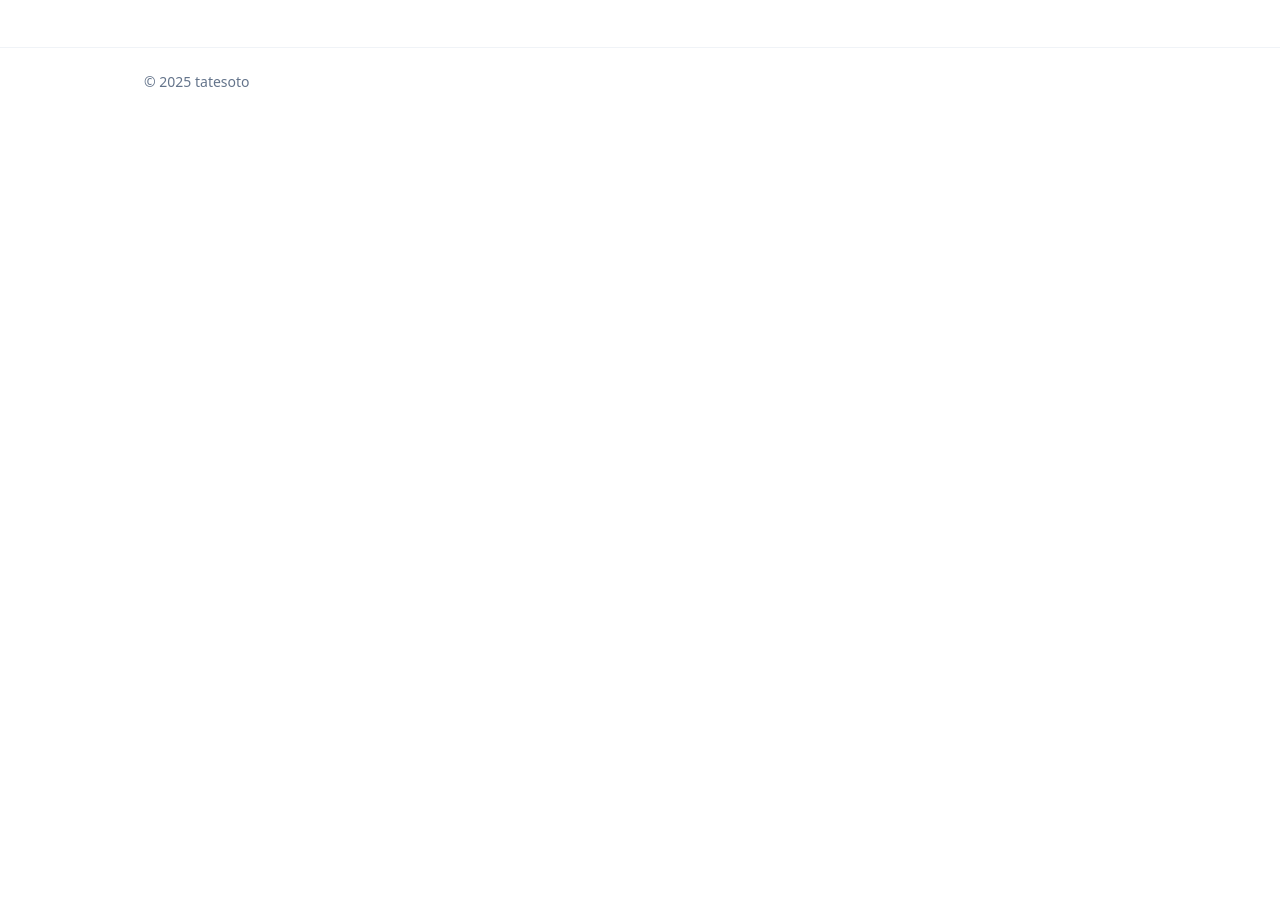
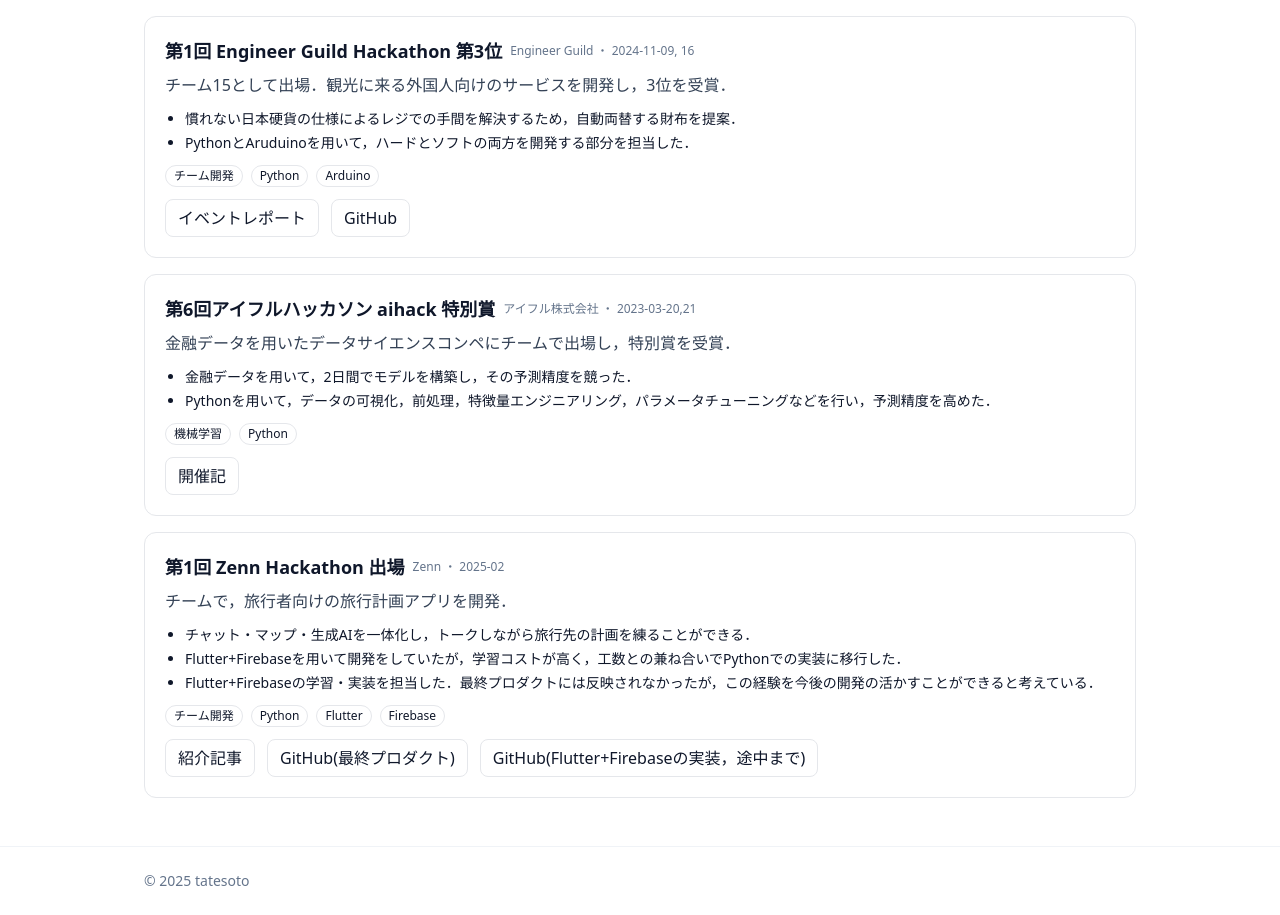
Before and after one commit to tatesoto/tatesoto.github.io, a React (Vite) app: page /achievements in a window 1280 px wide. Shown: the part 684-1599 px from the top of the page. Before the commit the page ends 800 px from the top, so only its background shows below. Built offline with nearby package versions, Linux system fonts and the light colour scheme.

Commit message:
Add achievements and fix actibities/competitive

```diff
--- a/src/data/achievements.ts
+++ b/src/data/achievements.ts
@@ -31,5 +31,91 @@ export const achievements: Achievemet[] = [
                 url: 'https://icpc.jp/2025/domestic/'
             }
         ]
-    }
+    },
+    {
+        id: 'icpc-2024-domestic',
+        title: 'ICPC 2024 国内予選 16位',
+        org: 'ICPC 2024 横浜大会 実行委員会',
+        date: '2024-07-05',
+        summary: 'チーム「bogosort」として出場し，序盤問題のACやデバッグ支援を担当した．',
+        details: [
+            '初出場ということで予選突破を目標にしていたが，学内4位であと一歩のところで予選敗退．',
+            '練習時間が思うようにとれず，演習不足が原因と考えられる．'
+        ],
+        tags: ['ICPC', '競技プログラミング'],
+        links: [
+            {
+                label: 'ICPC 2024 国内予選',
+                url: 'https://icpc.jp/2024/domestic/'
+            }
+        ]
+    },
+    {
+        id: 'EGH',
+        title: '第1回 Engineer Guild Hackathon 第3位',
+        org: 'Engineer Guild',
+        date: '2024-11-09, 16',
+        summary: 'チーム15として出場．観光に来る外国人向けのサービスを開発し，3位を受賞．',
+        details: [
+            '慣れない日本硬貨の仕様によるレジでの手間を解決するため，自動両替する財布を提案．',
+            'PythonとAruduinoを用いて，ハードとソフトの両方を開発する部分を担当した．',
+        ],
+        tags: ['チーム開発', 'Python', 'Arduino'],
+        links: [
+            {
+                label: 'イベントレポート',
+                url: 'https://gaishishukatsu.com/archives/057edcf35209458483e8e62a9484988e'
+            },
+            {
+                label: 'GitHub',
+                url: 'https://github.com/tatesoto/Hackathon'
+            }
+        ]
+    },
+    {
+        id: 'aihack',
+        title: '第6回アイフルハッカソン aihack 特別賞',
+        org: 'アイフル株式会社',
+        date: '2023-03-20,21',
+        summary: '金融データを用いたデータサイエンスコンペにチームで出場し，特別賞を受賞．',
+        details: [
+            '金融データを用いて，2日間でモデルを構築し，その予測精度を競った．',
+            'Pythonを用いて，データの可視化，前処理，特徴量エンジニアリング，パラメータチューニングなどを行い，予測精度を高めた．',
+        ],
+        tags: ['機械学習', 'Python'],
+        links: [
+            {
+                label: '開催記',
+                url: 'https://80and.co/news/aihack2023'
+            }
+        ]
+    },
+    {
+        id: 'zennhack',
+        title: '第1回 Zenn Hackathon 出場',
+        org: 'Zenn',
+        date: '2025-02',
+        summary: 'チームで，旅行者向けの旅行計画アプリを開発．',
+        details: [
+            'チャット・マップ・生成AIを一体化し，トークしながら旅行先の計画を練ることができる．',
+            'Flutter+Firebaseを用いて開発をしていたが，学習コストが高く，工数との兼ね合いでPythonでの実装に移行した．',
+            'Flutter+Firebaseの学習・実装を担当した．最終プロダクトには反映されなかったが，この経験を今後の開発の活かすことができると考えている．',
+        ],
+        tags: ['チーム開発', 'Python', 'Flutter', 'Firebase'],
+        links: [
+            {
+                label: '紹介記事',
+                url: 'https://zenn.dev/water3/articles/5b627d7424d7be',
+            },
+            {
+                label: 'GitHub(最終プロダクト)',
+                url: 'https://github.com/Yutak6116/travel-hub-test'
+            },
+            {
+                label: 'GitHub(Flutter+Firebaseの実装，途中まで)',
+                url: 'https://github.com/tatesoto/ZennHackathon1'
+            }
+        ]
+    },
+
 ]
--- a/src/data/strengths.ts
+++ b/src/data/strengths.ts
@@ -15,11 +15,10 @@ export const strengths: Strength[] = [
     title: 'アルゴリズム / 競技プログラミング',
     oneLiner: '高度なアルゴリズムを駆使した問題解決力。',
     bullets: [
-      'AtCoder Highest 1451.',
-      'WIP',
+      'AtCoder/Codeforces.',
     ],
     links: [
-      { label: '実績', to: '/achievements' },
+      { label: '活動', to: '/activities/competitive' },
     ],
     tags: ['ICPC','Competitive Programming','C++']
   },
@@ -47,9 +46,6 @@ export const strengths: Strength[] = [
       'Pandas + NumPy で データ前処理を効率化',
       'LightGBM で 高精度なモデルを構築',
     ],
-    links: [
-      { label: '実績（ML）', to: '/achievements' },
-    ],
     tags: ['LightGBM','Validation']
   },
 ]
--- a/src/pages/Contact.tsx
+++ b/src/pages/Contact.tsx
@@ -3,7 +3,9 @@ export default function Contact() {
     <section className="mx-auto max-w-5xl px-4 py-12">
       <h2 className="text-2xl font-bold">連絡</h2>
       <p className="mt-3 text-slate-700 dark:text-slate-300">
-        メールでの連絡: <a className="text-sky-600 dark:text-sky-400" href="mailto:atcodertatesoto@gmail.com">atcodertatesoto_at_gmail.com (at を @ に置き換えてください．)</a>
+        メールでの連絡: <a className="text-sky-600 dark:text-sky-400" href="mailto:atcodertatesoto@gmail.com">atcodertatesoto_at_gmail.com</a>
+      </p>
+      <p>
         X(旧Twitter): <a className="text-sky-600 dark:text-sky-400" href="https://x.com/coder_tatesoto">@coder_tatesoto</a>
       </p>
     </section>
--- a/src/pages/Home.tsx
+++ b/src/pages/Home.tsx
@@ -117,7 +117,7 @@ export default function Home() {
       </section>
 
       {/* Skills / Strengths */}
-      <section className="mx-auto max-w-5xl px-4 py-10">
+      {/* <section className="mx-auto max-w-5xl px-4 py-10">
         <div className="flex items-end justify-between">
           <h2 className="text-2xl font-bold">得意領域</h2>
           <Link to="/skills" className="text-sm underline">スキル詳細 →</Link>
@@ -156,7 +156,7 @@ export default function Home() {
             </article>
           ))}
         </div>
-      </section>
+      </section> */}
 
       {/* Contact CTA */}
       <section className="mx-auto max-w-5xl px-4 pb-16">
--- a/src/pages/activities/Competitive.tsx
+++ b/src/pages/activities/Competitive.tsx
@@ -102,6 +102,35 @@ export default function Competitive() {
 
 
         <h2 id="problemsetting">作問（Problemsetting）</h2>
+        <h3 id="librarychecker">Library Checker</h3>
+        <div className="not-prose mt-5 overflow-x-auto">
+            <table className="w-full text-sm">
+              <thead className="text-slate-500 border-b">
+                <tr>
+                  <th className="text-left py-2 pr-4">問題</th>
+                  <th className="text-left py-2 pr-4">役割</th>
+                  <th className="text-left py-2">リンク</th>
+                </tr>
+              </thead>
+              <tbody className="divide-y">
+                <tr className="align-top">
+                  <td className="py-2 pr-4">Minimum Enclosing Circle</td>
+                  <td className="py-2 pr-4">原案 &amp; Writer</td>
+                  <td className="py-2">
+                    <a className="underline" href="https://judge.yosupo.jp/problem/minimum_enclosing_circle" target="_blank" rel="noreferrer">
+                      問題
+                    </a>
+                    ，
+                    <a className="underline" href="https://github.com/yosupo06/library-checker-problems/issues/1333" target="_blank" rel="noreferrer">
+                      Forum
+                    </a>
+                  </td>
+                </tr>
+              </tbody>
+            </table>
+        </div>
+
+        <h3 id="othercontests">その他のコンテスト</h3>
           <div className="not-prose mt-5 overflow-x-auto">
             <table className="w-full text-sm">
               <thead className="text-slate-500 border-b">
@@ -146,6 +175,8 @@ export default function Competitive() {
               </tbody>
             </table>
         </div>
+
+
 
         <h2 id="libraries">ライブラリ</h2>
         <h3>計算幾何学ライブラリ</h3>
```
Lines whose indentation alone changed are shown as unchanged.
